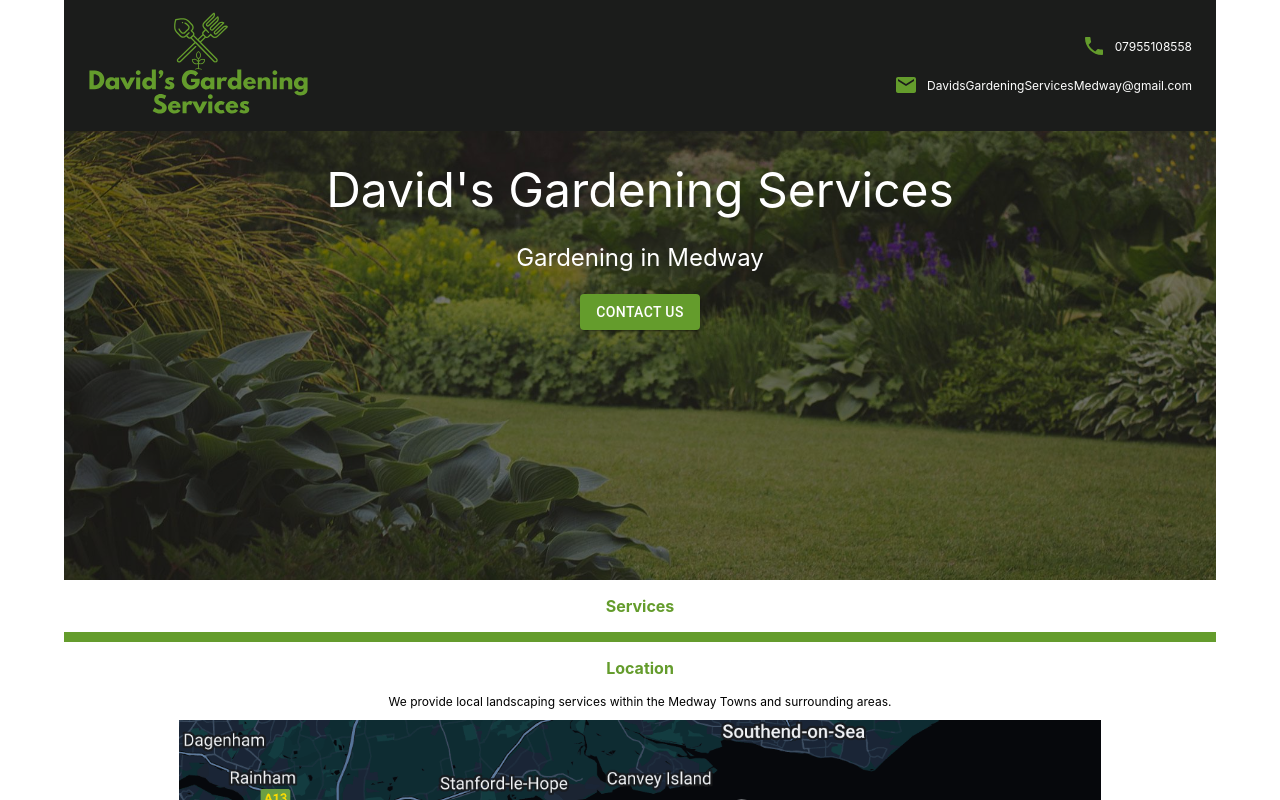
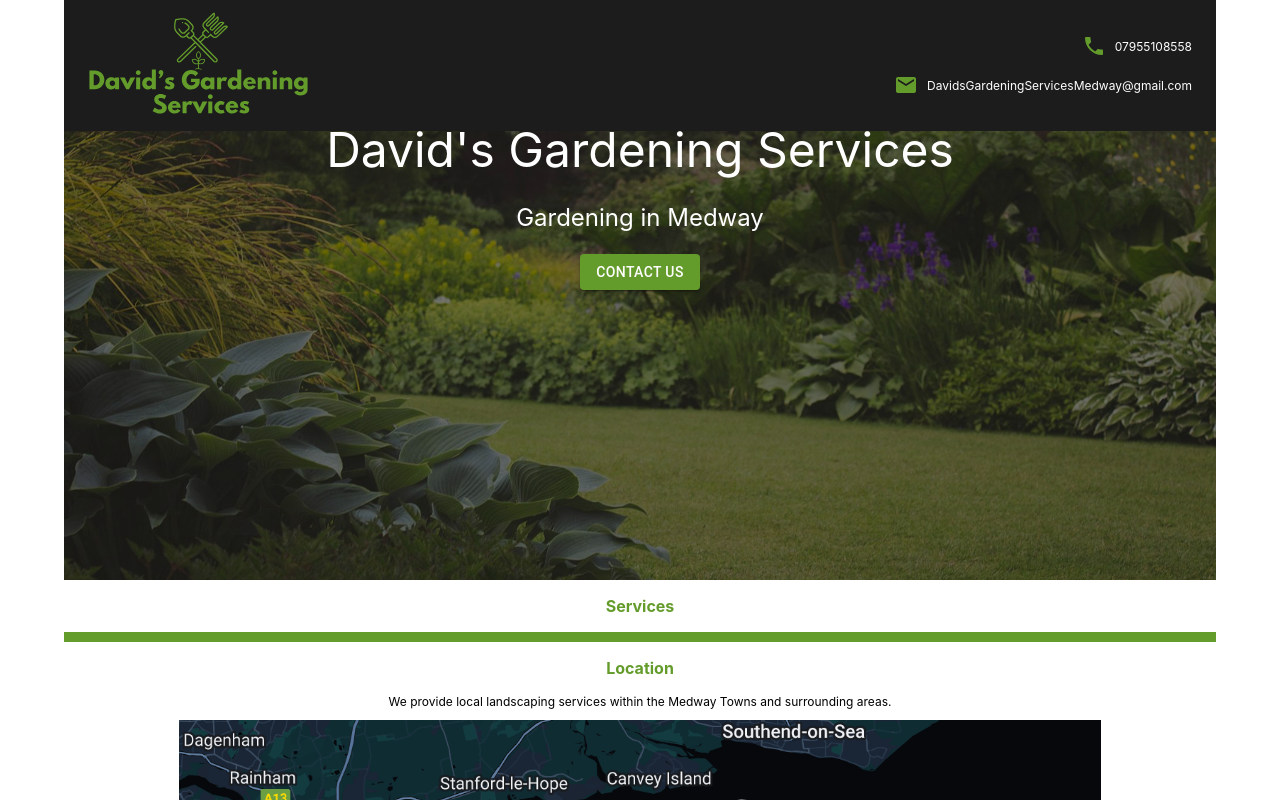
Before and after one commit to davidsgardeningservices/davidsgardeningservices.github.io, a React (Create React App) app: page / in a window 1280 px wide. Shown: the top 800 px of the page. Built offline with nearby package versions, Linux system fonts and the light colour scheme.

Commit message:
text over image

```diff
--- a/src/App.css
+++ b/src/App.css
@@ -25,7 +25,7 @@
 
 .homepage-picture-header {
     position: absolute;
-    margin-top: 20vmin;
+    margin-top: 15vmin;
     top: 0;
     left: 0;
     right: 0;
```
